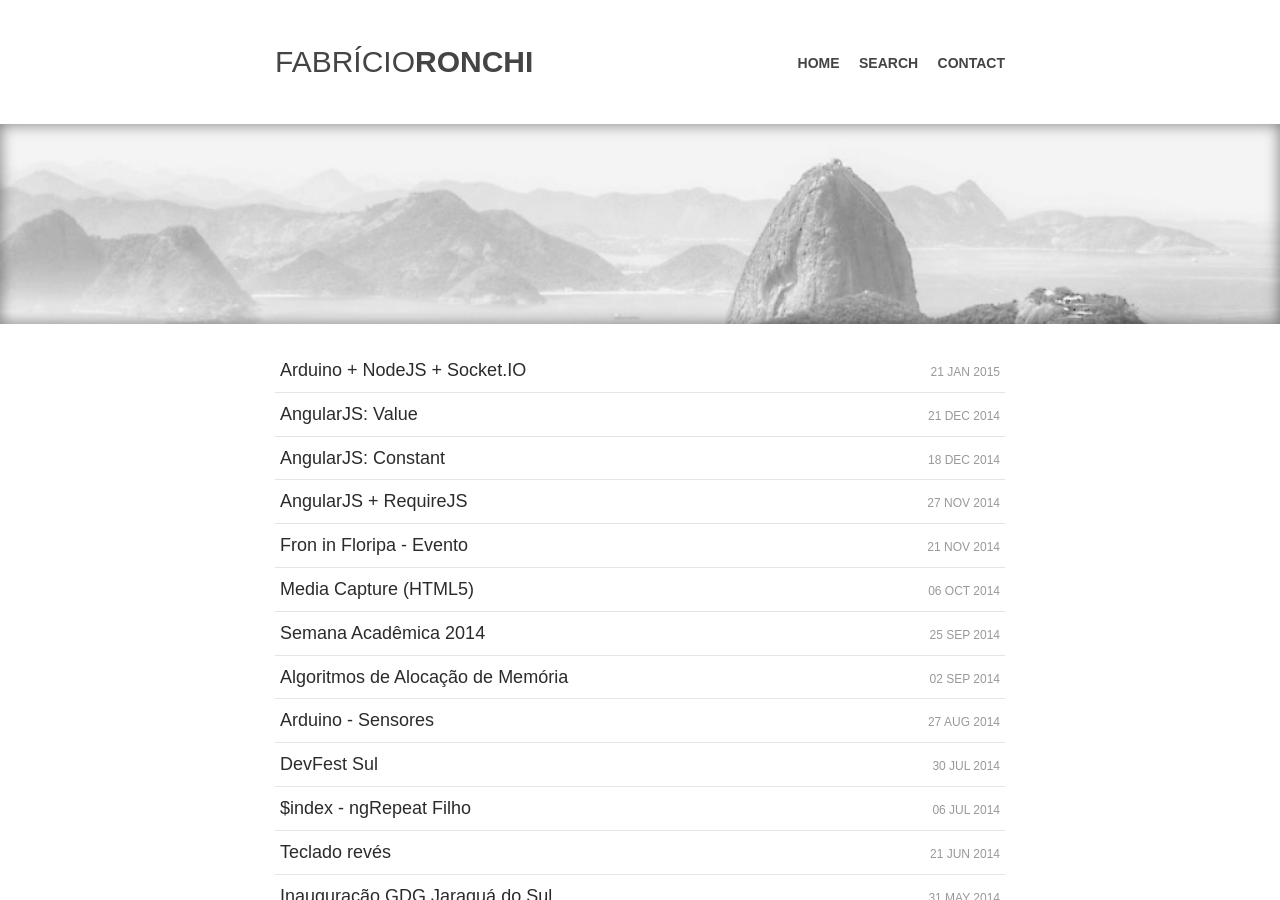
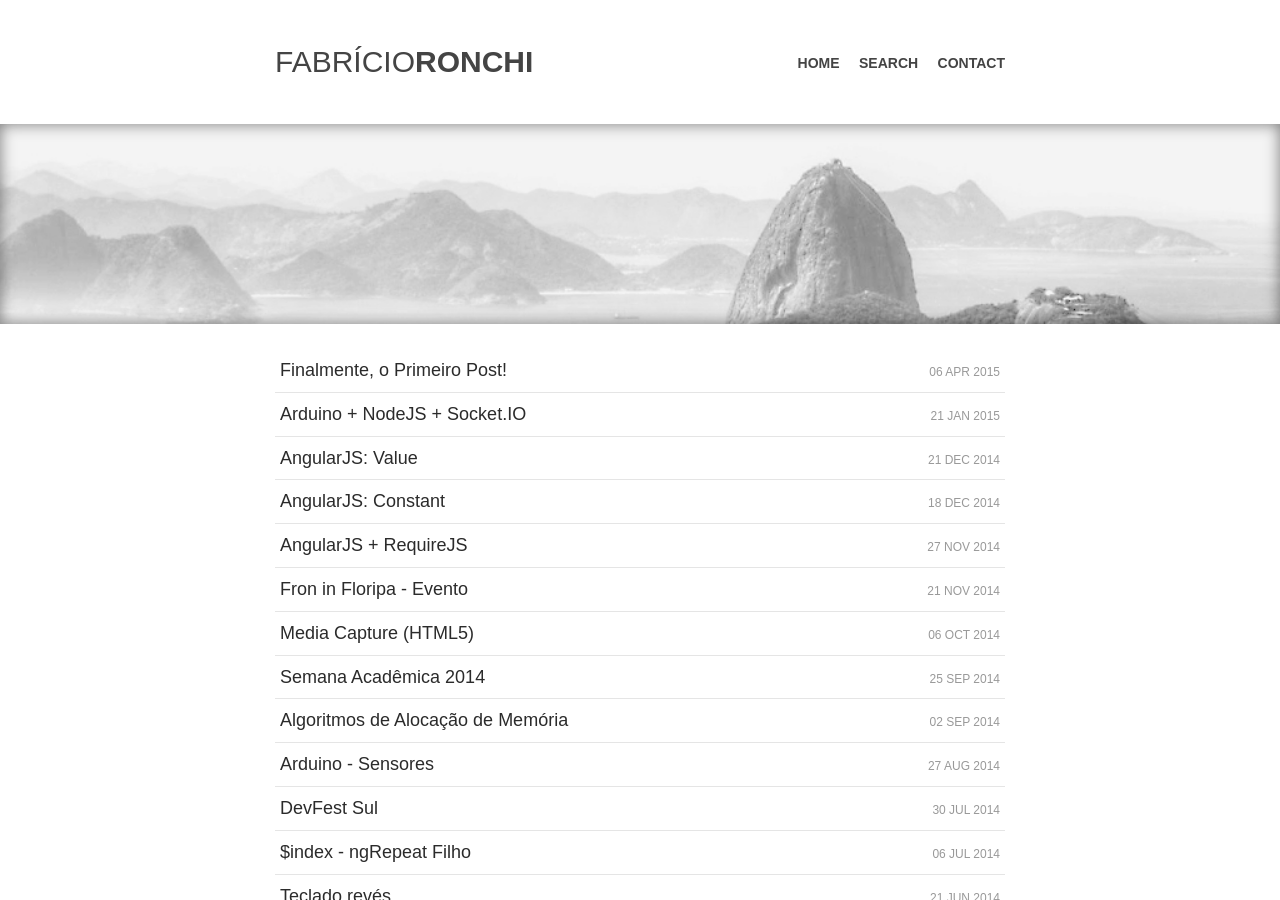
Before and after one commit to fabriciomrkonell/fabriciomrkonell, a Jekyll site: the page built from index.html, in a window 1280 px wide and 900 px high. Built offline with Jekyll 4.4.1, drawn with Linux system fonts in a browser that asks for light colours; some web fonts are replaced; Markdown is read by kramdown in place of the engine named in the settings; some of the changed text lies outside the part shown.

Commit message:
Update 2015-04-06-gerencia-de-projetos.markdown

```diff
--- a/_posts/2015-04-06-gerencia-de-projetos.markdown
+++ b/_posts/2015-04-06-gerencia-de-projetos.markdown
@@ -1,7 +1,7 @@
 ---
 layout: post
 title:  "Finalmente, o Primeiro Post!"
-date:   2014-01-09 21:00:0
+date:   2015-04-06 21:00:00
 categories: Blog
 ---
 
```
